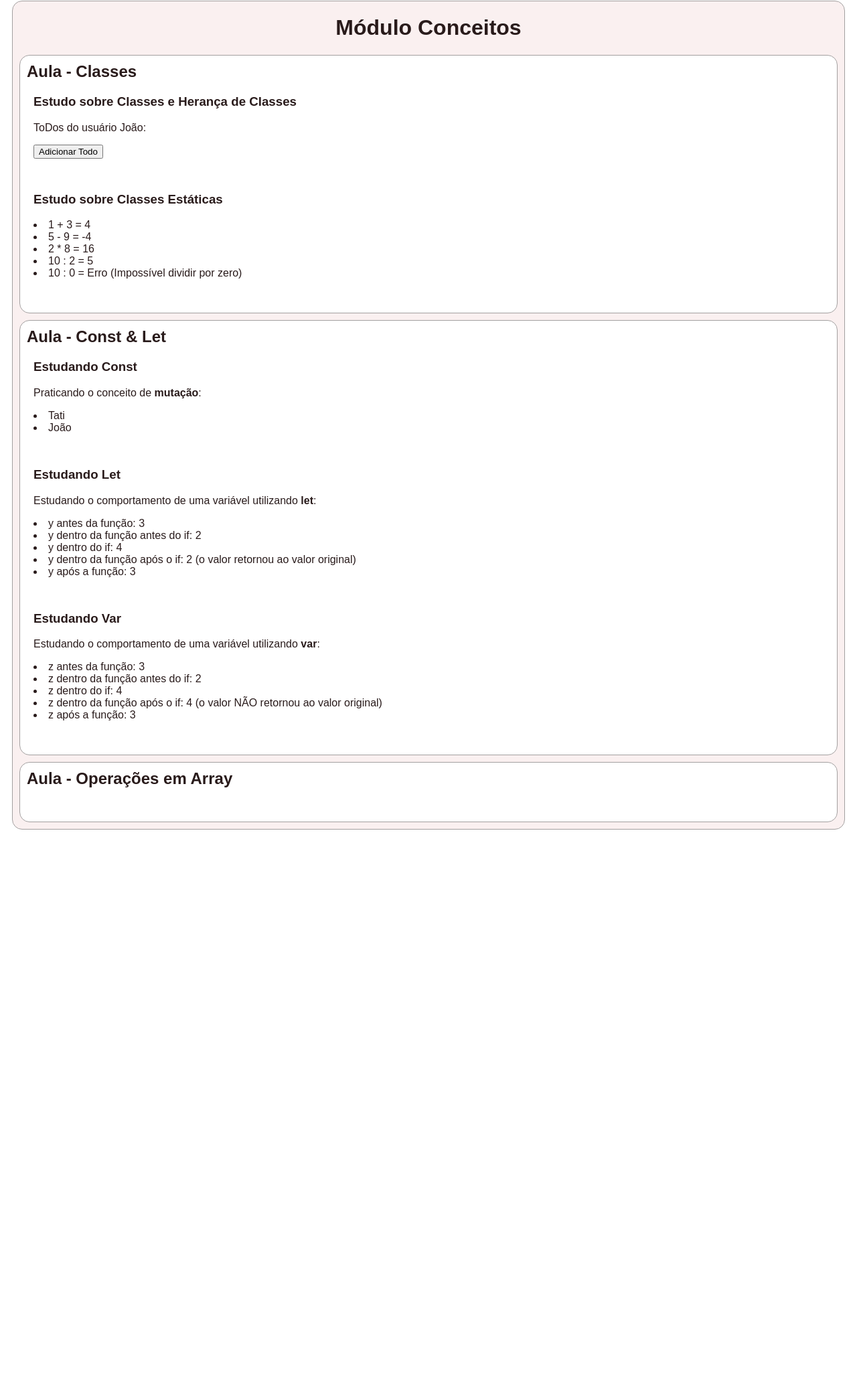
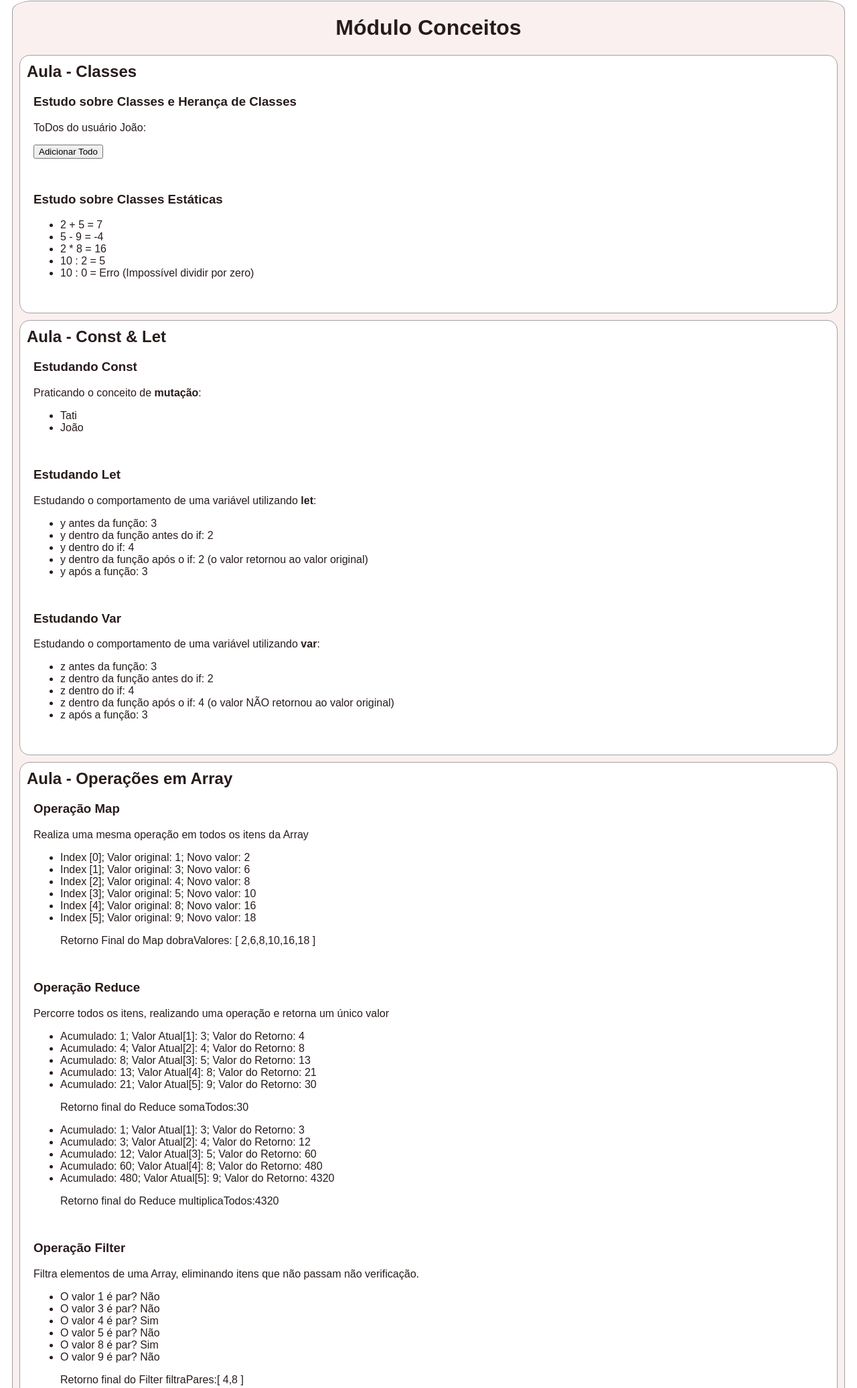
Before and after one commit to tpabarbosa/starter, a website: page ES6/aulas/index.html in a window 1280 px wide. Shown: the part 9-2082 px from the top of the page at 67% size. Before the commit the page ends 1258 px from the top, so only its background shows below. Drawn offline with Linux system fonts and the light colour scheme.

Commit message:
feat(ES6): add operacoes em arrays

```diff
--- a/ES6/aulas/bundle.js
+++ b/ES6/aulas/bundle.js
@@ -171,7 +171,7 @@ var operMat = /*#__PURE__*/function () {
   return operMat;
 }();
 
-operMat.adicao(1, 3);
+operMat.adicao(2, 5);
 operMat.subtracao(5, 9);
 operMat.multiplicacao(2, 8);
 operMat.divisao(10, 2);
@@ -278,3 +278,76 @@ var testVar = /*#__PURE__*/function () {
 }();
 
 testVar.inicia(); //Operações com vetores
+
+var arr = [1, 3, 4, 5, 8, 9];
+
+var opArray = /*#__PURE__*/function () {
+  function opArray() {
+    _classCallCheck(this, opArray);
+  }
+
+  _createClass(opArray, null, [{
+    key: "dobraValores",
+    value: function dobraValores(arr) {
+      var arrEl = document.getElementById("map");
+      var newArr = arr.map(function (item, index) {
+        render.element(arrEl, 'li', "Index [" + index + "]; Valor original: " + item + "; Novo valor: " + item * 2);
+        return item * 2;
+      });
+      render.element(arrEl, 'p', 'Retorno Final do Map dobraValores: [ ' + newArr + ' ]');
+      return newArr;
+    }
+  }, {
+    key: "somaTodos",
+    value: function somaTodos(arr) {
+      var arrEl = document.getElementById("reduce");
+      var sum = arr.reduce(function (total, itemAtual, index) {
+        render.element(arrEl, 'li', "Acumulado: " + total + "; Valor Atual[" + index + "]: " + itemAtual + "; Valor do Retorno: " + (total + itemAtual));
+        return total + itemAtual;
+      });
+      render.element(arrEl, 'p', "Retorno final do Reduce somaTodos:" + sum);
+      return sum;
+    }
+  }, {
+    key: "multiplicaTodos",
+    value: function multiplicaTodos(arr) {
+      var arrEl = document.getElementById("reduce");
+      var prod = arr.reduce(function (total, itemAtual, index) {
+        render.element(arrEl, 'li', "Acumulado: " + total + "; Valor Atual[" + index + "]: " + itemAtual + "; Valor do Retorno: " + total * itemAtual);
+        return total * itemAtual;
+      });
+      render.element(arrEl, 'p', "Retorno final do Reduce multiplicaTodos:" + prod);
+      return prod;
+    }
+  }, {
+    key: "filtraPares",
+    value: function filtraPares(arr) {
+      var arrEl = document.getElementById("filter");
+      var filter = arr.filter(function (item) {
+        render.element(arrEl, 'li', "O valor " + item + " é par? " + (item % 2 ? "Não" : "Sim"));
+        return item % 2 === 0;
+      });
+      render.element(arrEl, 'p', "Retorno final do Filter filtraPares:[ " + filter + " ]");
+      return filter;
+    }
+  }, {
+    key: "temItem",
+    value: function temItem(arr, valor) {
+      var arrEl = document.getElementById("filter");
+      var filter = arr.filter(function (item) {
+        render.element(arrEl, 'li', "O valor " + item + " é igua a " + valor + "? " + (item === valor ? "Sim" : "Não"));
+        return item === valor;
+      });
+      render.element(arrEl, 'p', "Retorno final do Filter temItem:[ " + filter + " ]");
+      return filter;
+    }
+  }]);
+
+  return opArray;
+}();
+
+opArray.dobraValores(arr);
+opArray.somaTodos(arr);
+opArray.multiplicaTodos(arr);
+opArray.filtraPares(arr);
+opArray.temItem(arr, 4);
--- a/ES6/aulas/index.html
+++ b/ES6/aulas/index.html
@@ -17,8 +17,9 @@
                 <button id="adicionarTodo">Adicionar Todo</button>
                 <ul id="todolist"></ul>
             </div>
-            <div class="assunto" id="staticclasses">
+            <div class="assunto" >
                 <h3>Estudo sobre Classes Estáticas</h3>
+                <ul id="staticclasses"></ul>
             </div>
         </div>
         <div class="aula">
@@ -26,28 +27,35 @@
             <div class="assunto">
                 <h3>Estudando Const</h3>
                 <p>Praticando o conceito de <b>mutação</b>:</p>
-                <div id="const"></div>
+                <ul id="const"></ul>
             </div>
             <div class="assunto">
                 <h3>Estudando Let</h3>
                 <p>Estudando o comportamento de uma variável utilizando <b>let</b>:</p>
-                <div id="let"></div>
+                <ul id="let"></ul>
             </div>
             <div class="assunto">
                 <h3>Estudando Var</h3>
                 <p>Estudando o comportamento de uma variável utilizando <b>var</b>:</p>
-                <div id="var"></div>
+                <ul id="var"></ul>
             </div>
         </div>
         <div class="aula">
             <h2>Aula - Operações em Array</h2>
             <div class="assunto">
-                <h3></h3>
-                <div id=""></div>
+                <h3>Operação Map</h3>
+                <p>Realiza uma mesma operação em todos os itens da Array</p>
+                <ul id="map"></ul>
             </div>
             <div class="assunto">
-                <h3></h3>
-                <div id=""></div>
+                <h3>Operação Reduce</h3>
+                <p>Percorre todos os itens, realizando uma operação e retorna um único valor</p>
+                <ul id="reduce"></ul>
+            </div>
+            <div class="assunto">
+                <h3>Operação Filter</h3>
+                <p>Filtra elementos de uma Array, eliminando itens que não passam não verificação.</p>
+                <ul id="filter"></ul>
             </div>
         </div>
 
--- a/ES6/aulas/styles.css
+++ b/ES6/aulas/styles.css
@@ -5,7 +5,7 @@
 .modulo {
     background: #faf0f0;
     border: 1px solid #a3a0a0;
-    border-radius: 15px;
+    border-radius: 30px/15px;
     color: #291b1b;
     margin: 10px;
 }
```
Also changed, not shown: ES6/aulas/main.js (+58 -1 lines), javascript/README.md.
